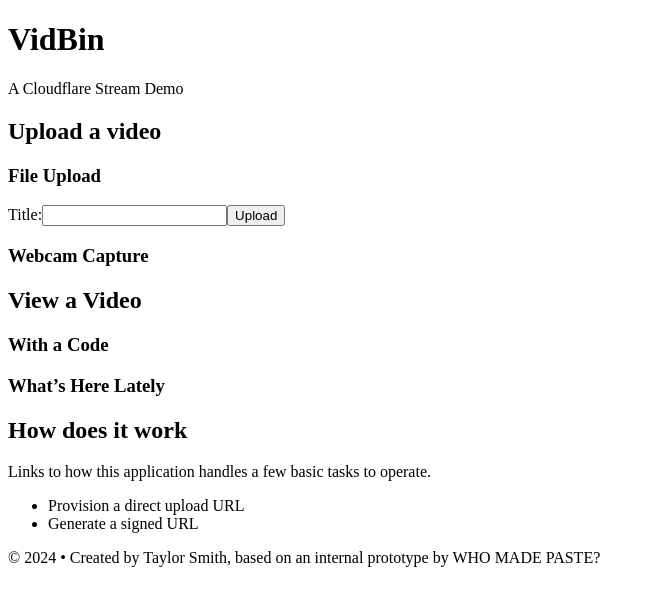
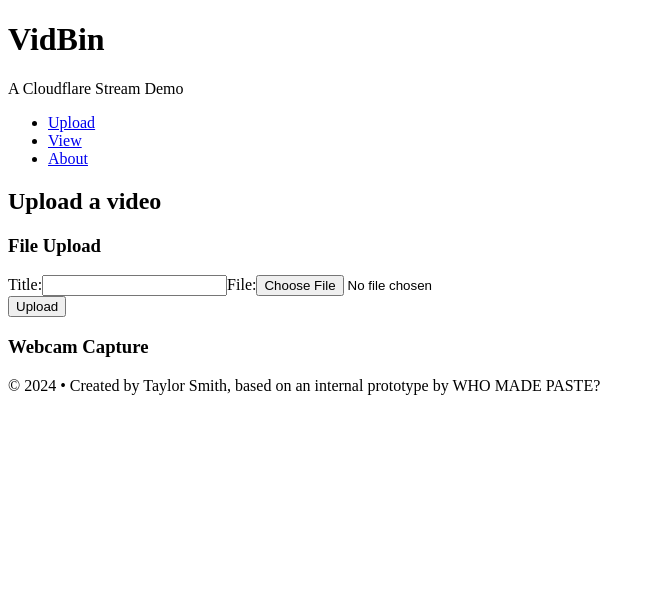
Before and after one commit to tsmith512/vidbin, a Next.js app: page / in a window 1280 px wide. Shown: the top 606 px of the page, without its empty margins (0-655 px from the left). Built offline with nearby package versions, Linux system fonts and the light colour scheme.

Commit message:
Start building the form

```diff
--- a/src/app/layout.tsx
+++ b/src/app/layout.tsx
@@ -1,4 +1,6 @@
+import Nav from '../components/Nav';
 import type { Metadata } from 'next';
+
 import './globals.css';
 
 export const metadata: Metadata = {
@@ -9,7 +11,20 @@
 export default function RootLayout({ children }: { children: React.ReactNode }) {
   return (
     <html lang="en">
-      <body>{children}</body>
+      <body>
+        <div className="conatiner">
+          <header>
+            <h1>VidBin</h1>
+            <span>A Cloudflare Stream Demo</span>
+            <Nav />
+          </header>
+          <main>{children}</main>
+          <footer>
+            &copy; {new Date().getFullYear()} &bull; Created by Taylor Smith, based on an
+            internal prototype by WHO MADE PASTE?
+          </footer>
+        </div>
+      </body>
     </html>
   );
 }
--- a/src/app/page.module.css
+++ /dev/null
@@ -1 +0,0 @@
-/* Placeholder */
--- a/src/app/page.tsx
+++ b/src/app/page.tsx
@@ -1,45 +1,30 @@
-import styles from './page.module.css';
+'use client';
+
+import { UploadForm } from '@/components/UploadForm';
 
 export default function Home() {
+  const uploadHandler = async (event): Promise<void> => {
+    event.preventDefault();
+
+    const formData = new FormData(event.target);
+
+    for (const field of formData.entries()) {
+      console.log('Field: ' + field[0]);
+      console.log(field[1]);
+    }
+
+    const endpoint = await fetch('/api/stream/get-direct-upload-url');
+
+    console.log(await endpoint.text());
+  };
   return (
     <>
-      <header>
-        <h1>VidBin</h1>
-        <span>A Cloudflare Stream Demo</span>
-      </header>
-
       <div>
         <h2>Upload a video</h2>
         <h3>File Upload</h3>
-        <form>
-          <label>
-            <span>Title:</span>
-            <input type="text" name="title" id="titleInput" />
-            <input type="submit" name="submit" value="Upload" />
-          </label>
-        </form>
+        <UploadForm uploadHandler={uploadHandler} />
         <h3>Webcam Capture</h3>
       </div>
-
-      <div>
-        <h2>View a Video</h2>
-        <h3>With a Code</h3>
-        <h3>What&rsquo;s Here Lately</h3>
-      </div>
-
-      <div>
-        <h2>How does it work</h2>
-        <p>Links to how this application handles a few basic tasks to operate.</p>
-        <ul>
-          <li>Provision a direct upload URL</li>
-          <li>Generate a signed URL</li>
-        </ul>
-      </div>
-
-      <footer>
-        &copy; {new Date().getFullYear()} &bull; Created by Taylor Smith, based on an
-        internal prototype by WHO MADE PASTE?
-      </footer>
     </>
   );
 }
--- /dev/null
+++ b/src/components/Nav.tsx
@@ -0,0 +1,37 @@
+'use client';
+
+import { usePathname } from 'next/navigation';
+import Link from 'next/link';
+
+export default function Nav() {
+  const pathname = usePathname();
+
+  const nav = [
+    {
+      title: 'Upload',
+      url: '/',
+    },
+    {
+      title: 'View',
+      url: '/view',
+    },
+    {
+      title: 'About',
+      url: '/about',
+    },
+  ];
+
+  return (
+    <nav>
+      <ul>
+        {nav.map((l, i) => (
+          <li key={i}>
+            <Link className={pathname === l.url ? 'active' : ''} href={l.url}>
+              {l.title}
+            </Link>
+          </li>
+        ))}
+      </ul>
+    </nav>
+  );
+}
--- /dev/null
+++ b/src/components/UploadForm.tsx
@@ -0,0 +1,23 @@
+'use client';
+
+interface uploadFormProps {
+  uploadHandler: (event) => Promise<void>;
+}
+
+export const UploadForm = (props: uploadFormProps) => {
+  return (
+    <form onSubmit={props.uploadHandler}>
+      <label>
+        <span>Title:</span>
+        <input type="text" name="title" id="titleInput" />
+      </label>
+      <label>
+        <span>File:</span>
+        <input type="file" name="file" id="fileInput" />
+      </label>
+      <div>
+        <input type="submit" name="submit" value="Upload" />
+      </div>
+    </form>
+  );
+};
```
Also changed, not shown: src/app/about/page.tsx (added, +14 -0 lines), src/app/api/route.ts (+5 -8 lines), src/app/api/stream/get-direct-upload-url/route.ts (+5 -8 lines), src/app/view/page.tsx (added, +13 -0 lines).
